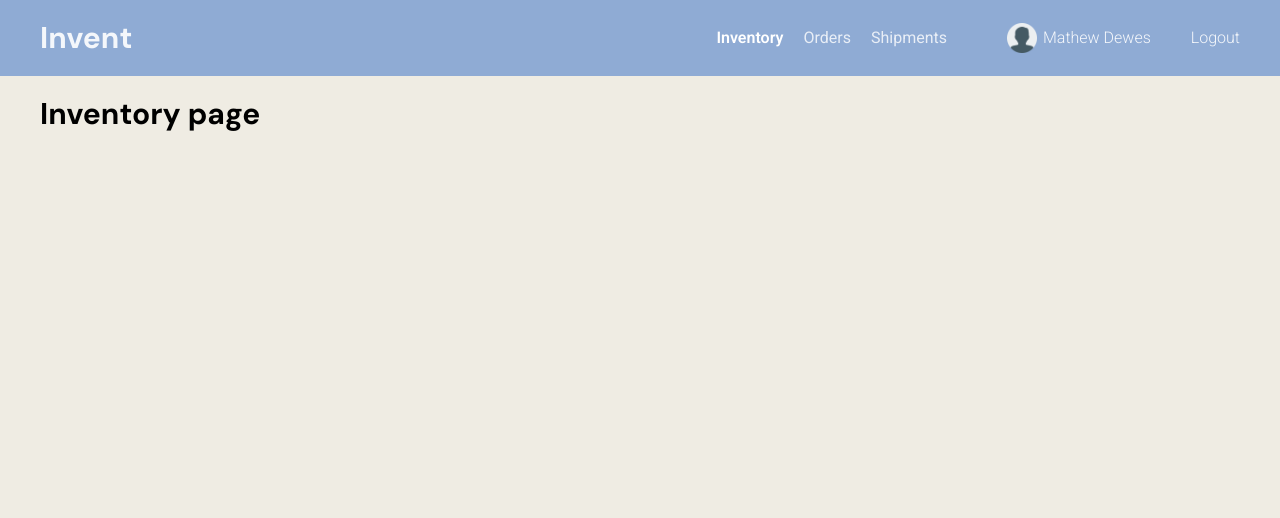
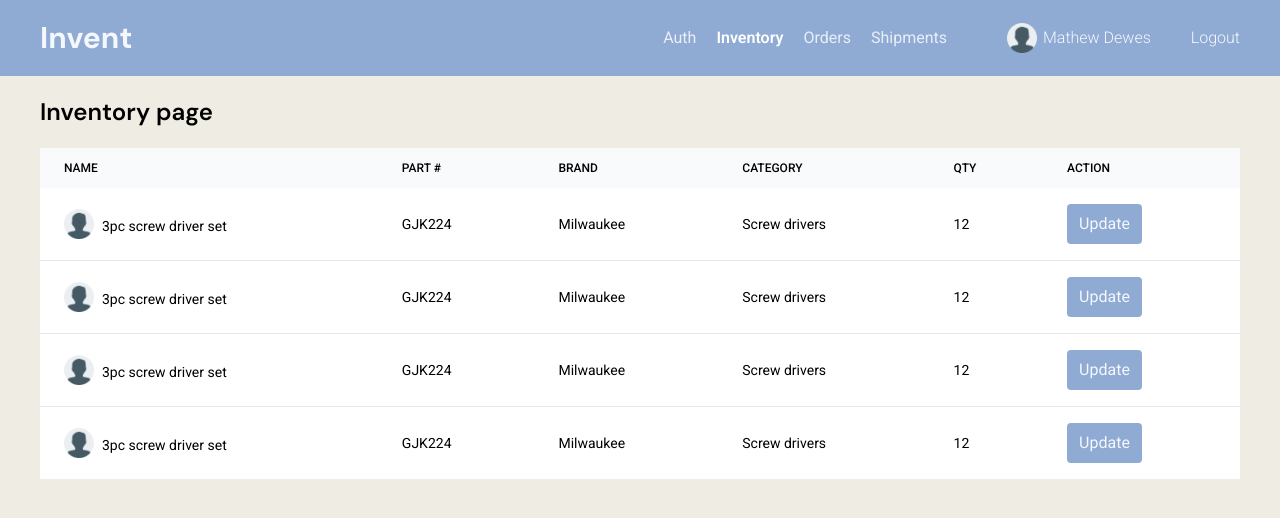
Before and after one commit to mathew-dewes/invent, a Next.js app: page /inventory in a window 1280 px wide. Shown: the top 518 px of the page. Built offline with nearby package versions, Linux system fonts and the light colour scheme.

Commit message:
Inventory table added

```diff
--- /dev/null
+++ b/app/inventory/_components/InventoryTable.tsx
@@ -0,0 +1,50 @@
+import TableThumbNail from "@/components/images/TableThumbNail"
+import Button from "@/components/ui/Button"
+import Link from "next/link"
+
+export default function InventoryTable({headings, values}:
+    {headings: string[], values: {asset: string, part: string, brand: string, category: string, qty: number, link: string}[]}
+) {
+    return (
+
+        <table className="w-full mt-5 hidden md:table">
+            <thead className="bg-gray-50">
+                <tr>
+                    {headings.map((item, key) => {
+                        return <th key={key} className="px-6 py-3 text-left text-xs font-medium text-dark-500 uppercase">{item}</th>
+                    })}
+
+                </tr>
+            </thead>
+            <tbody className="bg-white divide-y divide-gray-200">
+                {values.map((value, key) => {
+                    return (
+                        <tr key={key} className="hover:bg-gray-50">
+                            <td className="px-6 py-4 text-sm text-dark-500 hidden md:table-cell">
+                                <div className="flex items-center gap-2">
+                                    <TableThumbNail/>
+                                    <span className="mt-1">{value.asset}</span>
+                                </div>
+                               </td>
+                            <td className="px-6 py-4 text-sm text-dark-500 hidden md:table-cell">{value.part}</td>
+                            <td className="px-6 py-4 text-sm text-dark-500 hidden md:table-cell">{value.brand}</td>
+                            <td className="px-6 py-4 text-sm text-dark-500 hidden md:table-cell">{value.category}</td>
+                            <td className="px-6 py-4 text-sm text-dark-500 hidden md:table-cell">{value.qty}</td>
+                            <td className="px-6 py-4 text-sm text-dark-500 hidden md:table-cell">
+                                <Link href={value.link}><Button text="Update"/></Link>
+
+                                </td>
+
+                        </tr>
+                    )
+                })}
+
+
+            </tbody>
+
+
+
+
+        </table>
+    )
+}
--- a/app/inventory/page.tsx
+++ b/app/inventory/page.tsx
@@ -1,7 +1,20 @@
+import InventoryTable from "./_components/InventoryTable";
+
+
+
+const headings = ['Name', 'Part #', 'Brand', 'Category', 'QTY', 'Action'];
+const values = [
+    { asset: '3pc screw driver set',  part: 'GJK224', brand: 'Milwaukee', category: 'Screw drivers', qty: 12, link: '/' },
+    { asset: '3pc screw driver set',  part: 'GJK224', brand: 'Milwaukee', category: 'Screw drivers', qty: 12, link: '/' },
+    { asset: '3pc screw driver set',  part: 'GJK224', brand: 'Milwaukee', category: 'Screw drivers', qty: 12, link: '/' },
+    { asset: '3pc screw driver set',  part: 'GJK224', brand: 'Milwaukee', category: 'Screw drivers', qty: 12, link: '/' },
+]
+
 export default function page(){
     return (
         <div>
-         <h1>Inventory page</h1>
+         <h2>Inventory page</h2>
+         <InventoryTable headings={headings} values={values}/>
         </div>
     )
 }
--- a/components/NavLinks.tsx
+++ b/components/NavLinks.tsx
@@ -7,10 +7,12 @@ export default function NavLinks(){
           const path = usePathname();
     return (
          <ul className="md:flex gap-5 items-center text-white/80 hidden">
+                    <Link className={`${path.startsWith("/auth/login") ? "text-white font-semibold" : "hover:text-white"}`}  href={'/auth/login'}>Auth</Link>
                     <Link className={`${path.startsWith("/inventory") ? "text-white font-semibold" : "hover:text-white"}`} href={'/inventory'}>Inventory</Link>
                     <Link className={`${path.startsWith("/orders") ? "text-white font-semibold" : "hover:text-white"}`} href={'/orders'}>Orders</Link>
                     <Link className={`${path.startsWith("/shipments") ? "text-white font-semibold" : "hover:text-white"}`}  href={'/shipments'}>Shipments</Link>
 
+
                 </ul>
     )
 }
--- /dev/null
+++ b/components/images/TableThumbNail.tsx
@@ -0,0 +1,9 @@
+import Image from "next/image"
+export default function TableThumbNail(){
+    return (
+        <div>
+                        <Image src={'/avatar.png'} height={30} width={30} alt="Avatar image"/>
+
+                    </div>
+    )
+}
--- a/components/ui/Label.tsx
+++ b/components/ui/Label.tsx
@@ -1,5 +1,5 @@
 export default function Label({text, error = false}:{text: string, error?: boolean}){
-    return <p className="mb-2"><span className="font-semibold text-gray-800">{text}
+    return <p className="mb-2"><span className="font-medium text-gray-800">{text}
     {error && <span className="ml-1 text-red-400">*</span>}
    </span></p>
 }
--- /dev/null
+++ b/components/ui/Table.tsx
@@ -0,0 +1,40 @@
+
+
+export default function Table({headings, values}:
+    {headings: string[], values: {asset: string, part: string, brand: string, category: string, qty: number, link: string}[]}
+) {
+    return (
+
+        <table className="w-full mt-5 hidden md:table">
+            <thead className="bg-gray-50">
+                <tr>
+                    {headings.map((item, key) => {
+                        return <th key={key} className="px-6 py-3 text-left text-xs font-medium text-dark-500 uppercase">{item}</th>
+                    })}
+
+                </tr>
+            </thead>
+            <tbody className="bg-white divide-y divide-gray-200">
+                {values.map((value, key) => {
+                    return (
+                        <tr key={key} className="hover:bg-gray-50">
+                            <td className="px-6 py-4 text-sm text-dark-500 hidden md:table-cell">{value.asset}</td>
+                            <td className="px-6 py-4 text-sm text-dark-500 hidden md:table-cell">{value.part}</td>
+                            <td className="px-6 py-4 text-sm text-dark-500 hidden md:table-cell">{value.brand}</td>
+                            <td className="px-6 py-4 text-sm text-dark-500 hidden md:table-cell">{value.category}</td>
+                            <td className="px-6 py-4 text-sm text-dark-500 hidden md:table-cell">{value.qty}</td>
+                            <td className="px-6 py-4 text-sm text-dark-500 hidden md:table-cell">{value.link}</td>
+
+                        </tr>
+                    )
+                })}
+
+
+            </tbody>
+
+
+
+
+        </table>
+    )
+}
```
